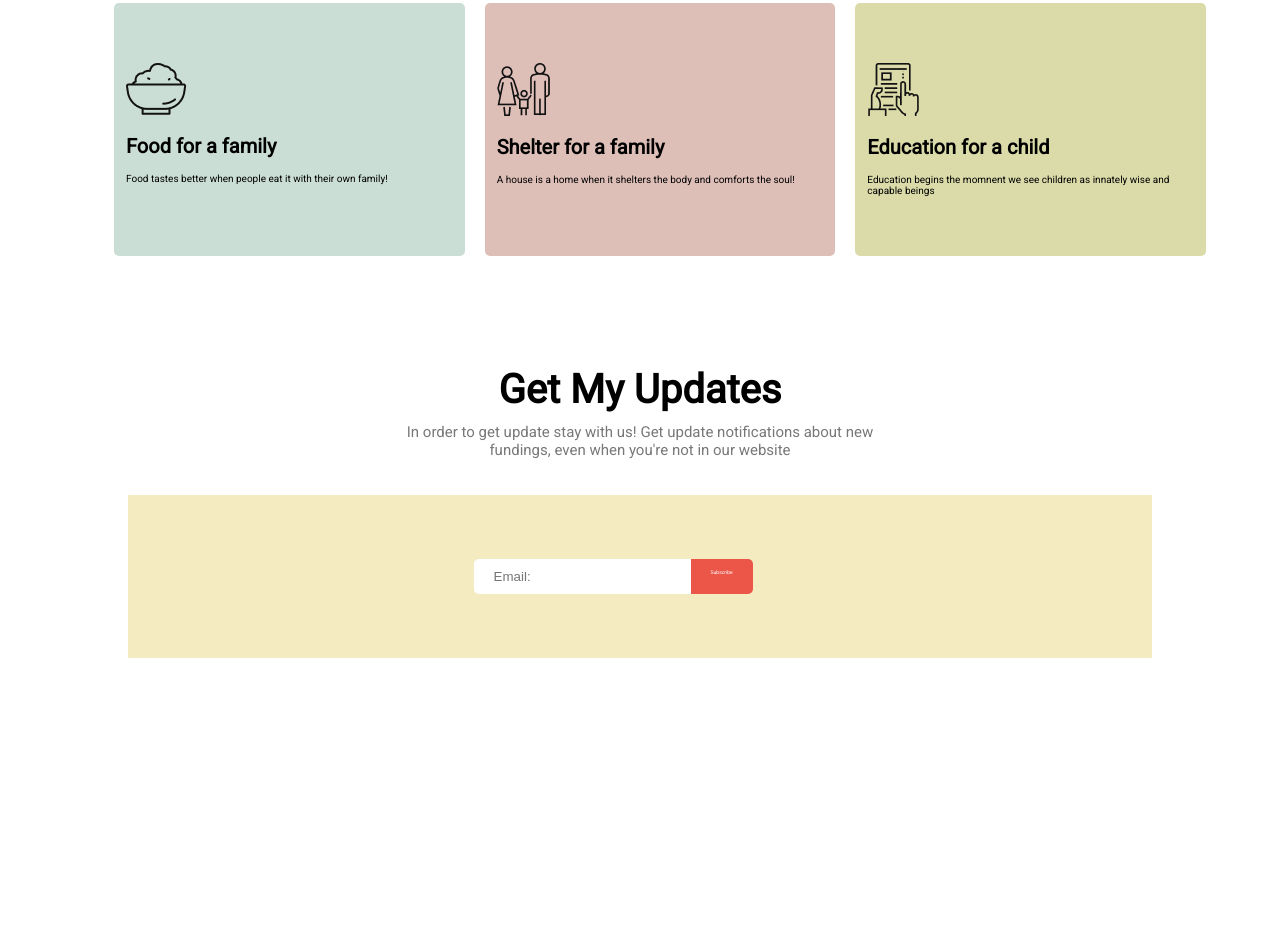
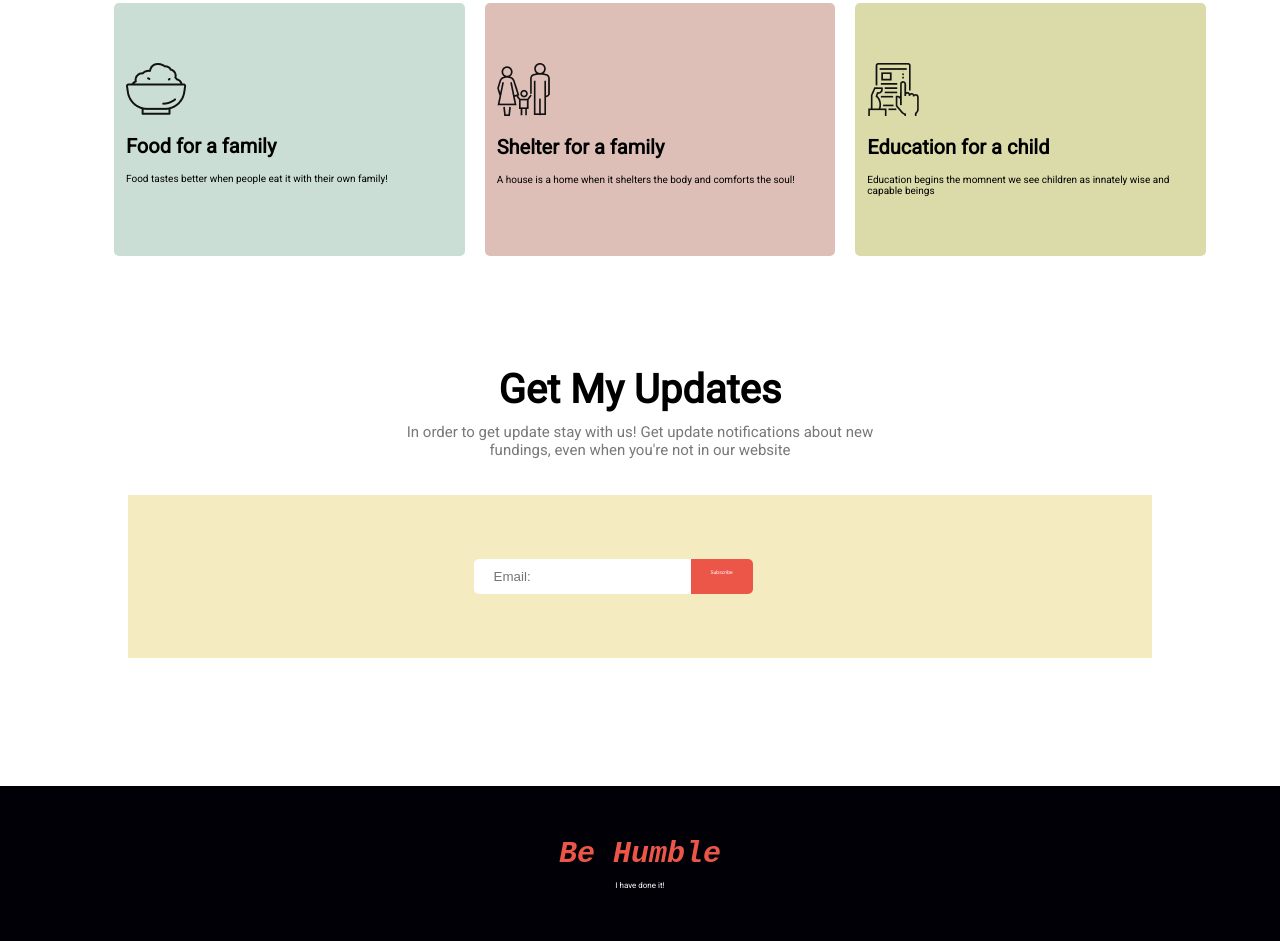
Before and after one commit to mbmSouRov/donation, a plain HTML site: page index.html in a window 1280 px wide. Shown: the part 1551-2492 px from the top of the page. Before the commit the page ends 2234 px from the top, so only its background shows below. Drawn offline with Linux system fonts and the light colour scheme; a web font is replaced by a local one.

Commit message:
footer added

```diff
--- a/index.html
+++ b/index.html
@@ -96,5 +96,9 @@
         <a href="">Subscribe</a>
       </div>
     </section>
+    <footer>
+      <h1>Be Humble</h1>
+      <p>I have done it!</p>
+    </footer>
   </body>
 </html>
--- a/style.css
+++ b/style.css
@@ -143,7 +143,7 @@ body {
   display: flex;
   text-align: center;
   margin-top: 2%;
-  margin-bottom: 2%;
+  margin-bottom: 10%;
   margin-left: 10%;
   margin-right: 10%;
   background-color: #f5ebc1;
@@ -166,3 +166,21 @@ body {
   padding: 10px 20px 10px 20px;
   border-radius: 0px 5px 5px 0px;
 }
+footer {
+  background-color: #000006;
+  padding-bottom: 4%;
+}
+footer h1 {
+  padding-top: 4%;
+  color: #eb5649;
+  text-align: center;
+  font-family: monospace;
+  font-style: italic;
+  font-size: 30px;
+}
+footer p {
+  color: white;
+  text-align: center;
+  font-size: 8px;
+  margin-top: 10px;
+}
```
